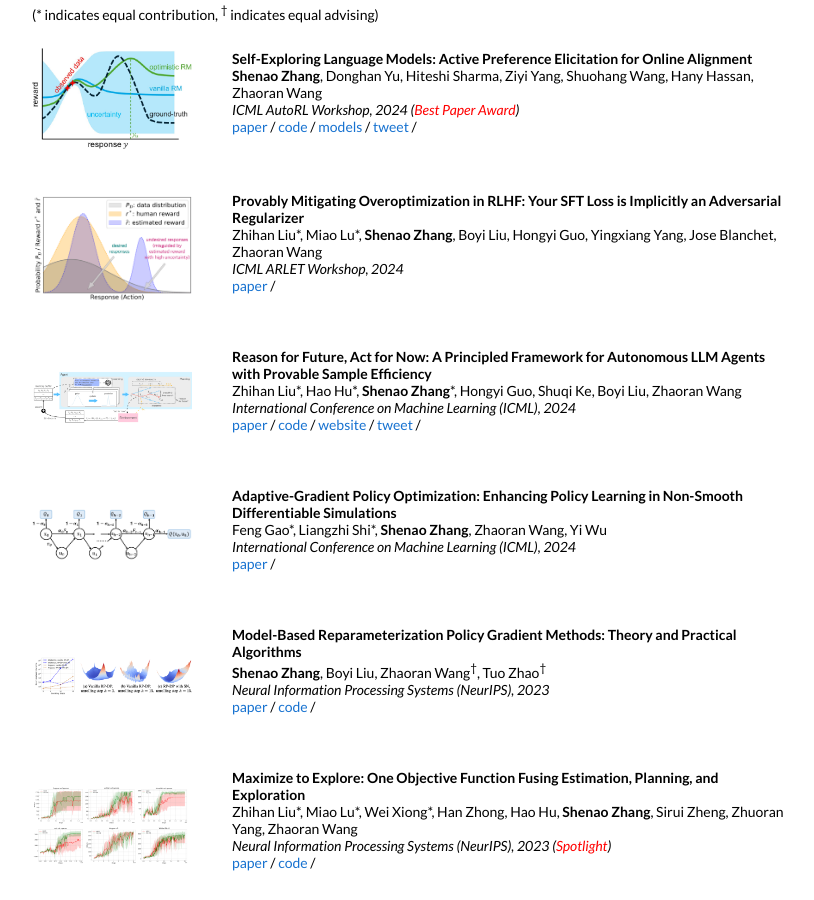
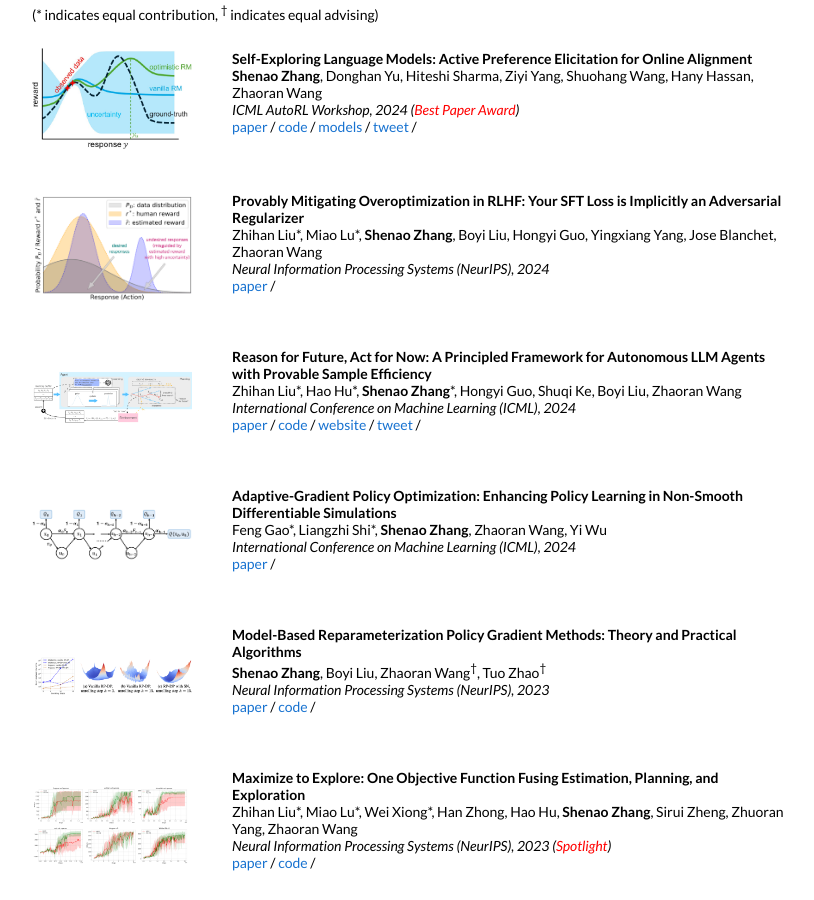
Before and after one commit to shenao-zhang/shenao-zhang.github.io, a Jekyll site: the page built from _posts/2024-06-06-selm.markdown, in a window 1280 px wide and 900 px high, scrolled down 422 px. Shown: the whole window, without its empty margins (228-1042 px from the left). Built offline with Jekyll 4.4.1, drawn with Linux system fonts in a browser that asks for light colours.

Commit message:
Update 2024-06-04-rpo.markdown

```diff
--- a/_posts/2024-06-04-rpo.markdown
+++ b/_posts/2024-06-04-rpo.markdown
@@ -6,6 +6,6 @@ image: /images/rpo.jpg
 categories: research
 author: "Shenao Zhang"
 authors: "Zhihan Liu*, Miao Lu*, <strong>Shenao Zhang</strong>, Boyi Liu, Hongyi Guo, Yingxiang Yang, Jose Blanchet, Zhaoran Wang"
-venue: "ICML ARLET Workshop, 2024"
+venue: "Neural Information Processing Systems (NeurIPS), 2024"
 arxiv: https://arxiv.org/abs/2405.16436
 ---
```
